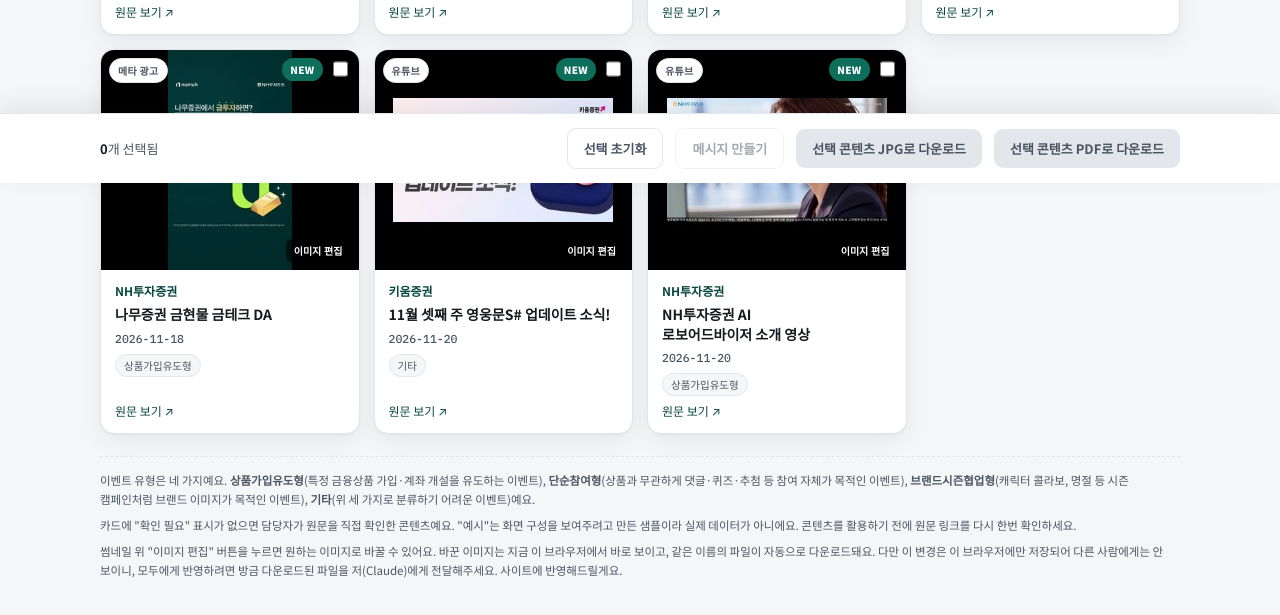
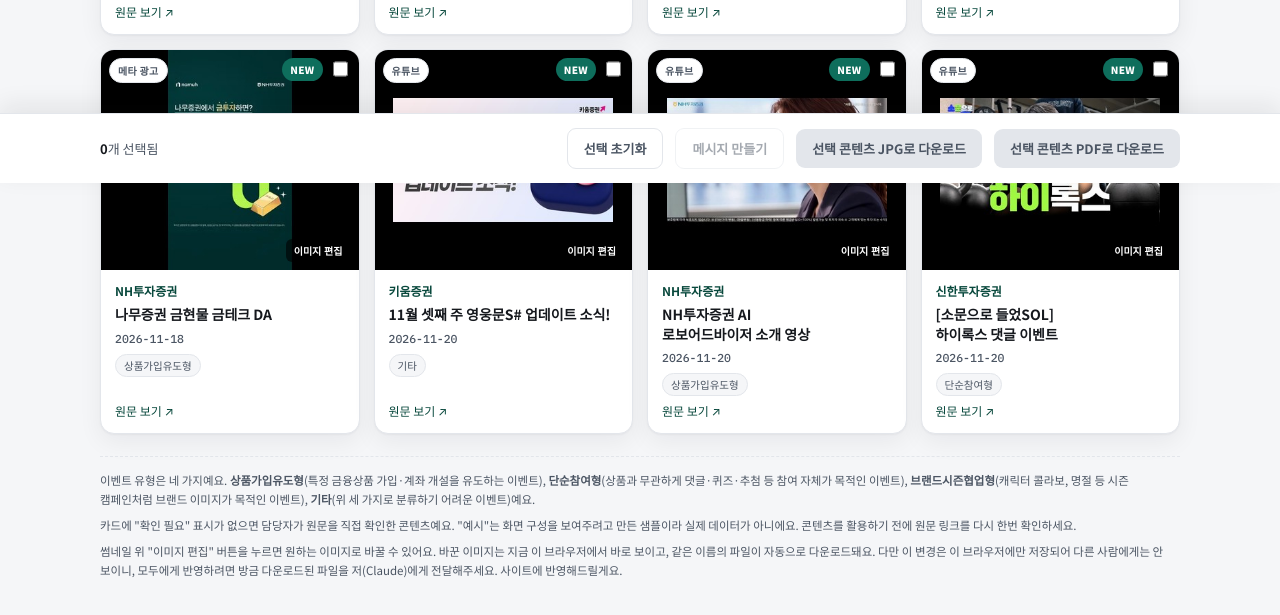
Before and after one commit to jwshin-lgtm/competitor-sns-archive, a plain HTML site: page index.html in a window 1280 px wide. Shown: the part 617-1232 px from the top of the page. Drawn offline with nearby package versions, Linux system fonts and the light colour scheme.

Commit message:
Add weekly competitor content (11/18~11/23): 신한투자증권 유튜브 1건
Co-Authored-By: Claude Sonnet 5 <noreply@anthropic.com>
Claude-Session: https://claude.ai/code/session_01BinoaWpxVgxHR3EiSBJiHj

```diff
--- a/index.html
+++ b/index.html
@@ -1342,6 +1342,14 @@
       thumb:"images/nov20_yt_namuh_robo.jpg",
       date:"2026-11-20", topic:"상품가입유도형", status:"실측",
       note:"NH투자증권 · AI 기반 보유종목 진단·자동투자(리밸런싱) 로보어드바이저 서비스, 기존 계좌로 가입·기본보수 없이 성과수수료 15%"
+    },
+    {
+      brand:"신한투자증권", channel:"유튜브/영상",
+      title:"[소문으로 들었SOL] 하이록스 댓글 이벤트",
+      url:"https://www.youtube.com/watch?v=AbjMvTu3rAQ",
+      thumb:"images/nov24_yt_shinhan_hyrox.jpg",
+      date:"2026-11-20", topic:"단순참여형", status:"실측",
+      note:"신한투자증권 공식 유튜브(알파TV) · 하이록스 체험기 영상, 운동 흑역사 댓글 작성 시 추첨으로 크리스피크림 도넛 기프티콘 증정"
     }
   ];
 
```
Also changed, not shown: images/nov24_yt_shinhan_hyrox.jpg (added).
